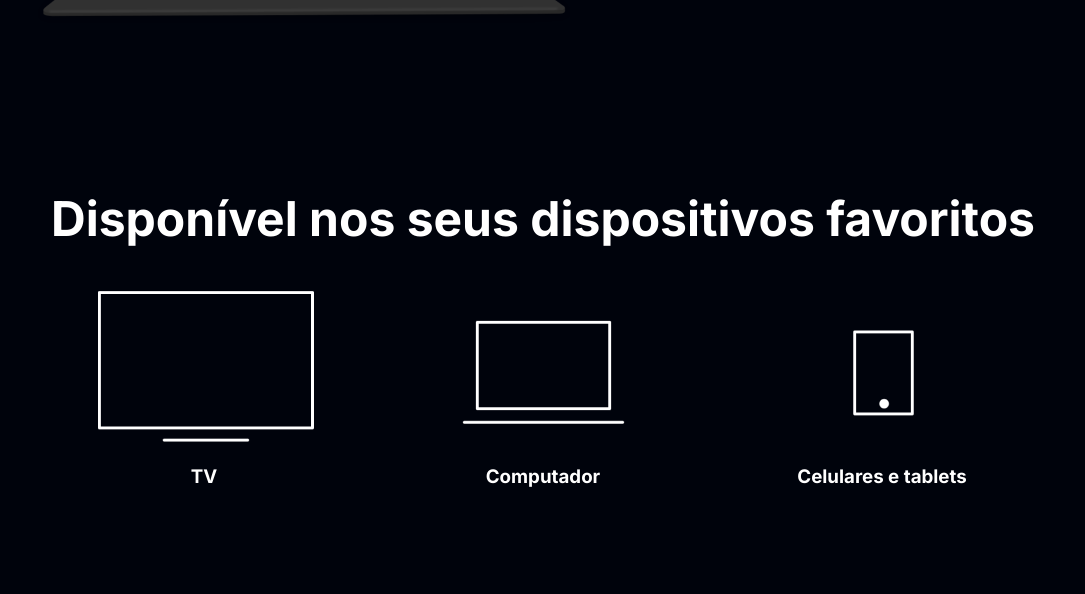
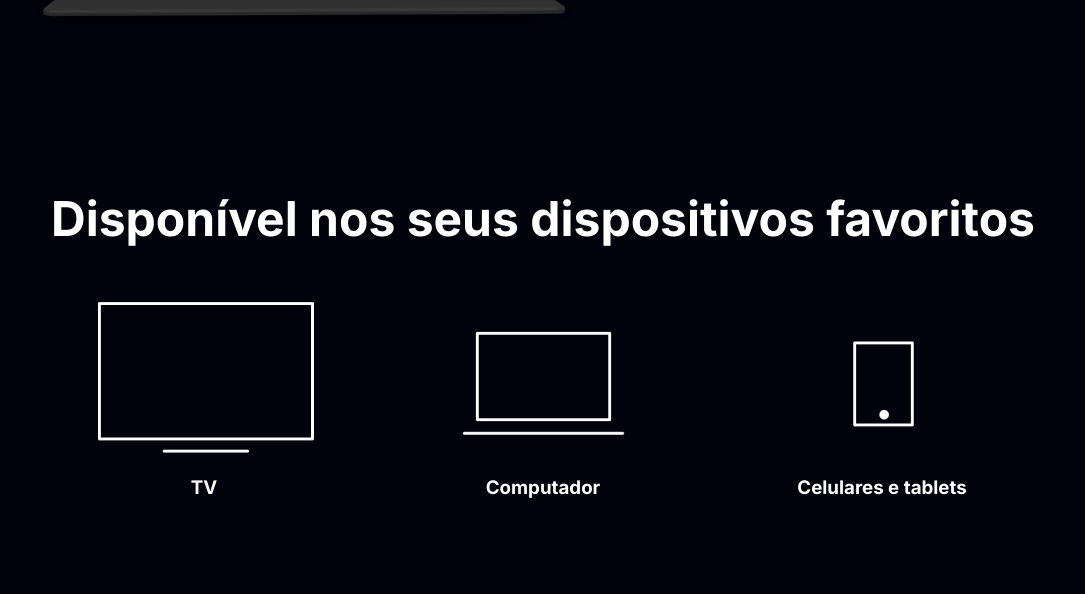
Before and after one commit to Emersonsdev/optimustech, a plain HTML site: page index.html in a window 1280 px wide. Shown: the part 1929-2523 px from the top of the page, without its empty margins (97-1182 px from the left). Drawn offline with Linux system fonts and the light colour scheme.

Commit message:
ajustes na section dispositivos

```diff
--- a/styles/styles.css
+++ b/styles/styles.css
@@ -106,6 +106,7 @@ body {
     justify-content: center;
     text-align: center;
     padding: 10% 10%;
+    gap: 2rem;
 }
 
 .dispositivos__conteudo__titulo {
@@ -116,7 +117,6 @@ body {
     justify-content: center;
     align-items: center;
     display: flex;
-    padding-top: 2%;
 }
 
 .footer {
```
